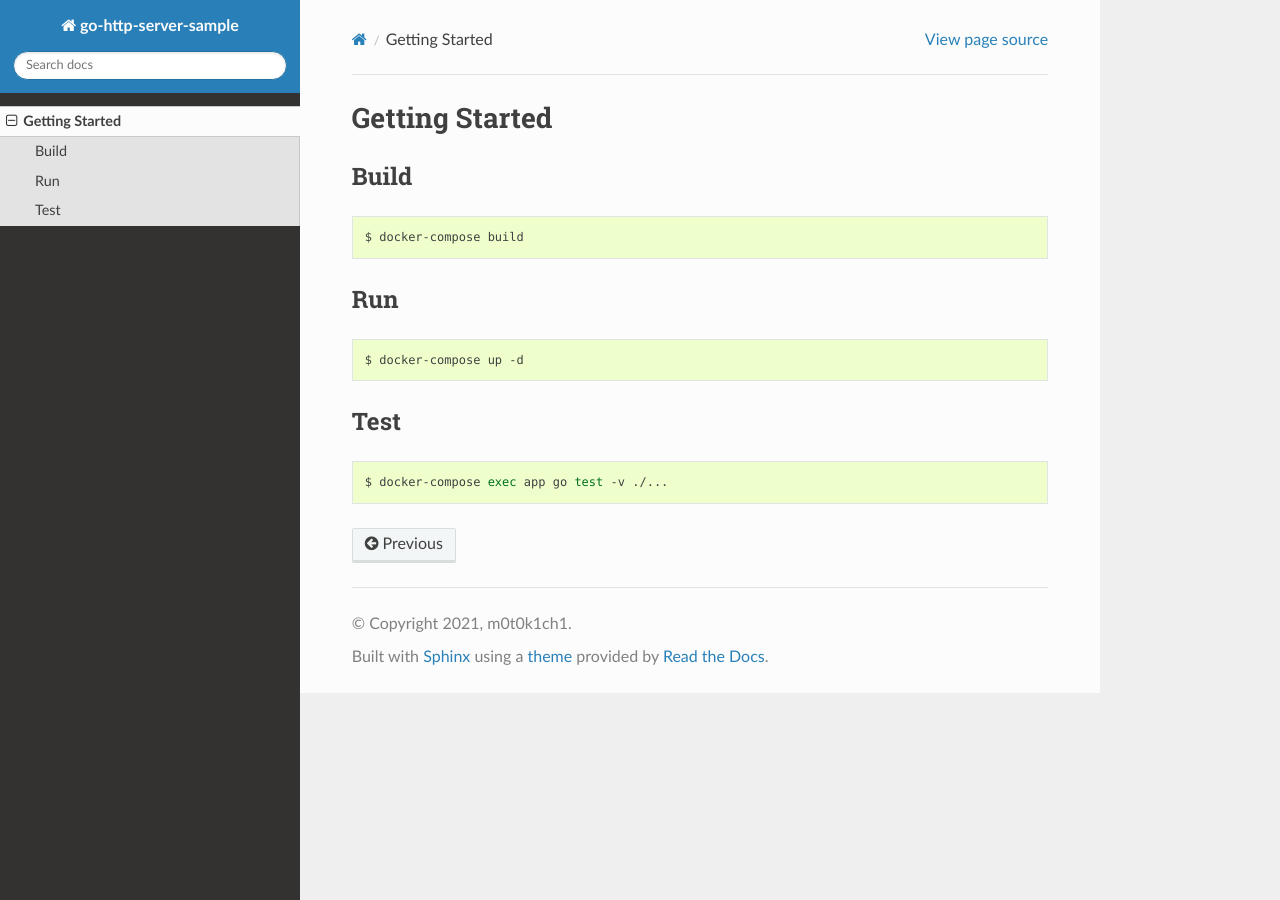
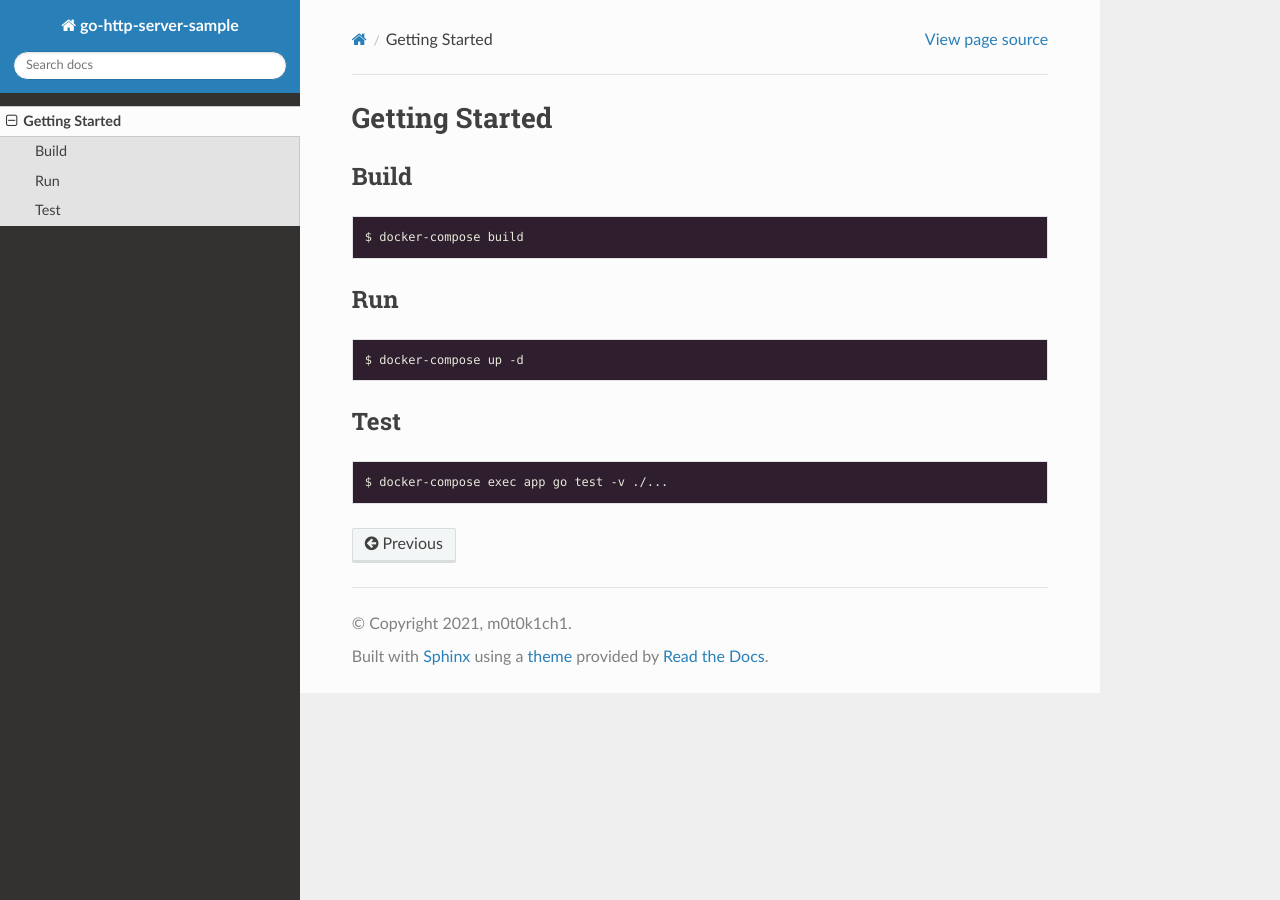
Before and after one commit to m0t0k1ch1/go-http-server-sample, a Sphinx documentation site: the page built from docs/getting-started.rst, in a window 1280 px wide. Built offline with Sphinx 7.4.7 and the Read the Docs theme 2.0.0, drawn with Linux system fonts in a browser that asks for light colours.

Commit message:
[docs] update pygments_style: sphinx -> paraiso-dark

```diff
--- a/docs/conf.py
+++ b/docs/conf.py
@@ -37,7 +37,7 @@ templates_path = ['_templates']
 # This pattern also affects html_static_path and html_extra_path.
 exclude_patterns = ['_build', 'Thumbs.db', '.DS_Store']
 
-pygments_style = 'sphinx'
+pygments_style = 'paraiso-dark'
 
 
 # -- Options for HTML output -------------------------------------------------
```
